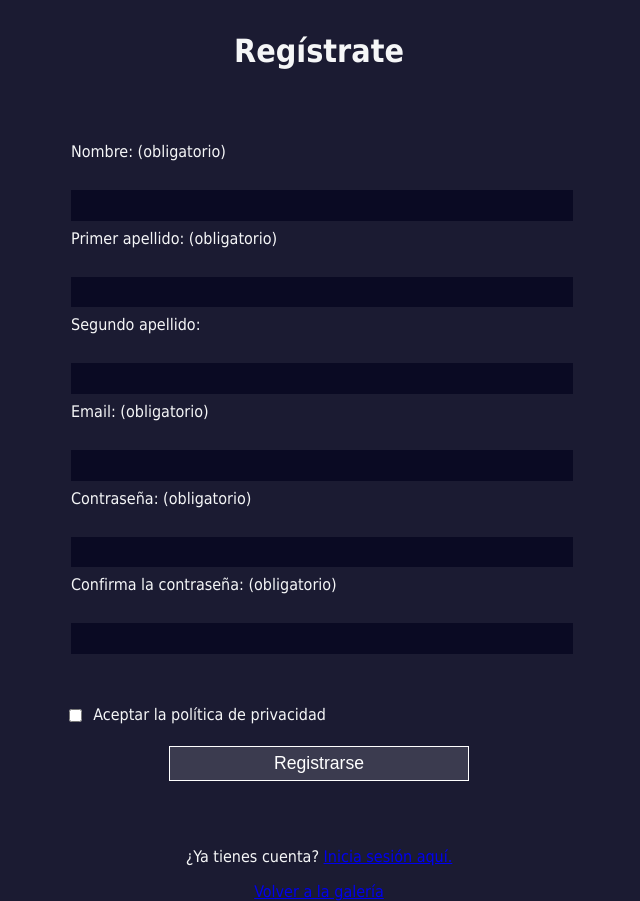
After one commit to jflorc01/galeriaDOM, a PHP site: page /registro.html in a window 1280 px wide. The commit adds this page. Shown: the whole page, without its empty margins (321-961 px from the left). Run offline with PHP 8.4, Linux system fonts and the light colour scheme.

Commit message:
Añadido login y registro
- Añadidos login y registro.
- Cambiado botón de filtrado por checkbox.
- Cambiado header para incluir login y registro

```diff
--- /dev/null
+++ b/css/login.css
@@ -0,0 +1,82 @@
+body {
+    width: 100%;
+    height: 100vh;
+    margin: 0;
+    background-color: #1b1b32;
+    color: #f5f6f7;
+    font-family: Tahoma;
+    font-size: 16px;
+  }
+
+  h1{
+    margin: 1em auto;
+    text-align: center;
+  }
+
+  form {
+    width: 60vw;
+    max-width: 500px;
+    min-width: 300px;
+    margin: 0 auto;
+    padding-bottom: 2em;
+  }
+
+  fieldset {
+    border: none;
+    padding: 2rem 0;
+    border-bottom: 3px solid #3b3b4f;
+  }
+
+  fieldset:last-of-type {
+    border-bottom: none;
+  }
+
+  label {
+    display: block;
+    margin: 0.5rem 0;
+  }
+
+  input{
+    margin: 10px 0 0 0;
+    width: 100%;
+    min-height: 2em;
+
+    background-color: #0a0a23;
+    border: 1px solid #0a0a23;
+    color: #ffffff;
+  }
+
+  .inline {
+    width: unset;
+    margin: 0 0.5em 0 0;
+    vertical-align: middle;
+    display: inline;
+  }
+
+  input[type="submit"] {
+    display: block;
+    width: 60%;
+    margin: 1em auto;
+    height: 2em;
+    font-size: 1.1rem;
+    background-color: #3b3b4f;
+    border-color: white;
+    min-width: 300px;
+  }
+
+  input[type="file"] {
+    padding: 1px 2px;
+  }
+
+  .lineaRegistro{
+    text-align: center;
+
+    a:visited{
+      color: #009a0f
+    }
+
+  }
+
+  span{
+    color: red;
+  }
--- /dev/null
+++ b/js/registro.js
@@ -0,0 +1,76 @@
+document.getElementById('btnRegistrar').addEventListener('click', function() {
+    event.preventDefault();
+
+    // Definimos las constantes y los patrones
+    const nombre = document.getElementById('nombre').value.trim();
+    const apellido1 = document.getElementById('apellido1').value.trim();
+    const apellido2 = document.getElementById('apellido2').value.trim();
+    const patronNomApe = /^[a-zA-Z0-9\_]{3,20}$/;
+
+    const email = document.getElementById('email').value.trim();
+    const patronEmail = /^[^\s@]+@[^\s@]+\.[^\s@]+$/;
+
+    const password = document.getElementById('password').value.trim();
+    const password2 = document.getElementById('password2').value.trim();
+    const patronPass = /(?=.*[a-z])(?=.*[A-Z])(?=.*\d)(?=.*[@$!%*?&])[A-Za-z\d@$!%*?&]{8,}/;
+
+    const privacidad = document.getElementById('terms-and-conditions').checked;
+
+    let esValido = true;
+
+    // Validamos el nombre
+    if(!patronNomApe.test(nombre)){
+        esValido = false;
+        document.getElementById('error-nombre').textContent = "Nombre inválido. (Solo letras, números y guiones bajos).";
+    }else{
+        document.getElementById('error-nombre').textContent = "";
+    }
+
+    // Validamos el primer apellido
+    if(!patronNomApe.test(apellido1)){
+        esValido = false;
+        document.getElementById('error-apellido1').textContent = "Apellido inválido. (Solo letras, números y guiones bajos).";
+    }else{
+        document.getElementById('error-apellido1').textContent = "";
+    }
+
+    // Validamos el correo electrónico
+    if(!patronEmail.test(email)){
+        esValido = false;
+        document.getElementById('error-email').textContent = "Correo electrónico inválido. (Ejemplo: hola@ejemplo.com).";
+    }else{
+        document.getElementById('error-email').textContent = "";
+    }
+
+    // Validamos la contraseña
+    if(!patronPass.test(password)){
+        esValido = false;
+        document.getElementById('error-password').textContent = "Contraseña inválida. (Mínimo 8 caracteres, 1 minúscula, 1 mayúscula, número y símbolo).";
+    }else{
+        document.getElementById('error-password').textContent = "";
+    }
+
+    // Confirmación de contraseña
+    if(password !== password2){
+        esValido = false;
+        document.getElementById('error-confirm').textContent = "Las contraseñas no coinciden";
+    }else{
+        document.getElementById('error-confirm').textContent = "";
+    }
+
+    // Comprobamos que se marque el checkbox
+    if(!privacidad){
+        esValido = false;
+        document.getElementById('error-privacidad').textContent = "Debe aceptar la política de privacidad.";
+    }else{
+        document.getElementById('error-privacidad').textContent = "";
+    }
+
+    // Si esValido es true, el usuario se ha registrado
+    if(esValido){
+        alert("Se ha registrado correctamente");
+        document.getElementById('registro').reset();
+    }
+
+
+});
--- /dev/null
+++ b/registro.html
@@ -0,0 +1,53 @@
+<!DOCTYPE html>
+<html lang="es">
+  <head>
+    <meta charset="UTF-8">
+    <title>Registro</title>
+    <link rel="stylesheet" href="css/login.css" />
+  </head>
+  <body>
+    <h1>Regístrate</h1>
+    <form method="post" action=''>
+      <fieldset>
+
+        <label for="nombre">Nombre: (obligatorio)<br><br>
+          <span id="error-nombre"></span>
+          <input id="nombre" name="nombre" type="text" required />
+        </label>
+
+        <label for="apellido1">Primer apellido: (obligatorio)<br><br>
+          <span id="error-apellido1"></span>
+          <input id="apellido1" name="apellido1" type="text" required />
+        </label>
+
+        <label for="apellido2">Segundo apellido: <br><br>
+          <input id="apellido2" name="apellido2" type="text" />
+        </label>
+
+        <label for="email">Email: (obligatorio)<br><br>
+          <span id="error-email"></span>
+          <input id="email" name="email" type="text"  required />
+        </label>
+
+        <label for="password">Contraseña: (obligatorio)<br><br>
+          <span id="error-password"></span>
+          <input id="password" name="password" type="password"  required />
+        </label>
+
+        <label for="password2">Confirma la contraseña: (obligatorio)<br><br>
+          <span id="error-confirm"></span>
+          <input id="password2" name="password2" type="password"  required />
+        </label>
+      </fieldset>
+
+      <label for="terms-and-conditions">
+        <input class="inline" id="terms-and-conditions" type="checkbox" required name="terms-and-conditions" /> Aceptar la política de privacidad
+      </label>
+      <span id="error-privacidad"></span>
+      <input type="submit" value="Registrarse" id="btnRegistrar" name="btnRegistrar" />
+    </form>
+    <p class="lineaRegistro">¿Ya tienes cuenta? <a href="login.html">Inicia sesión aquí.</a></p>
+    <p class="lineaRegistro"><a href="index.html">Volver a la galería</a></p>
+    <script src="js/registro.js"></script>
+  </body>
+</html>
```
Also changed, not shown: css/galeria.css (renamed from css/estilos.css, +8 -0 lines), index.html (+12 -8 lines), js/galeria.js (renamed from js/script.js, +11 -5 lines), js/login.js (added, +29 -0 lines), login.html (added, +23 -0 lines).
